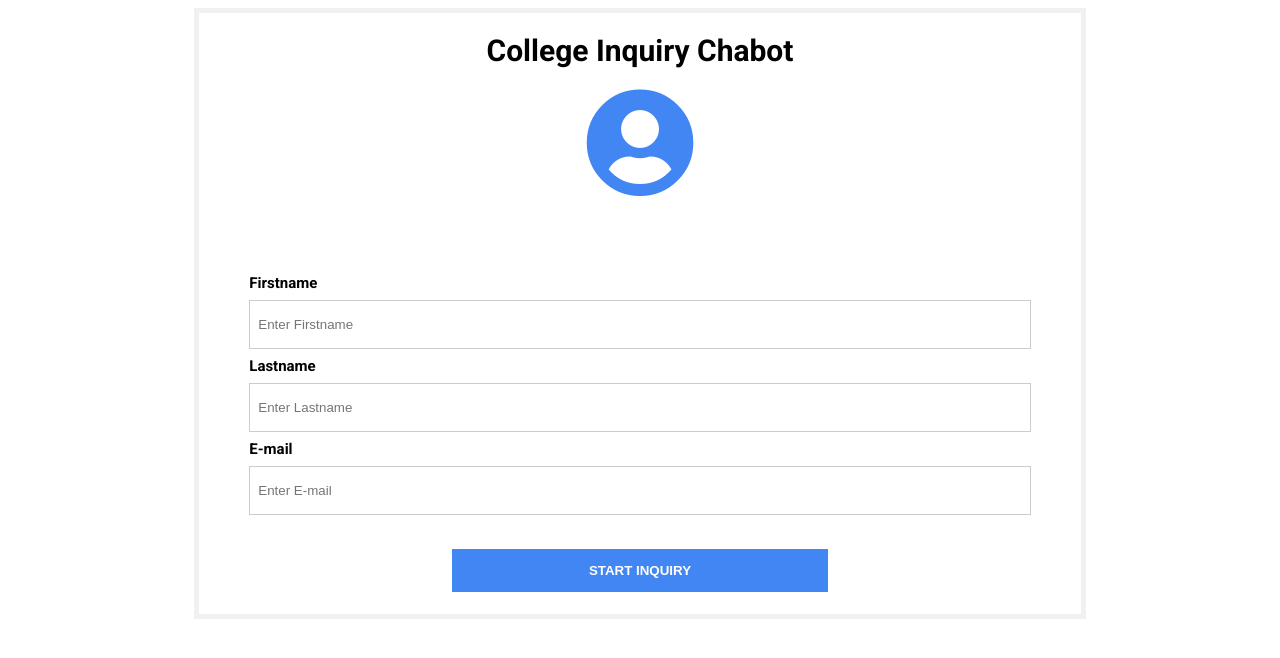
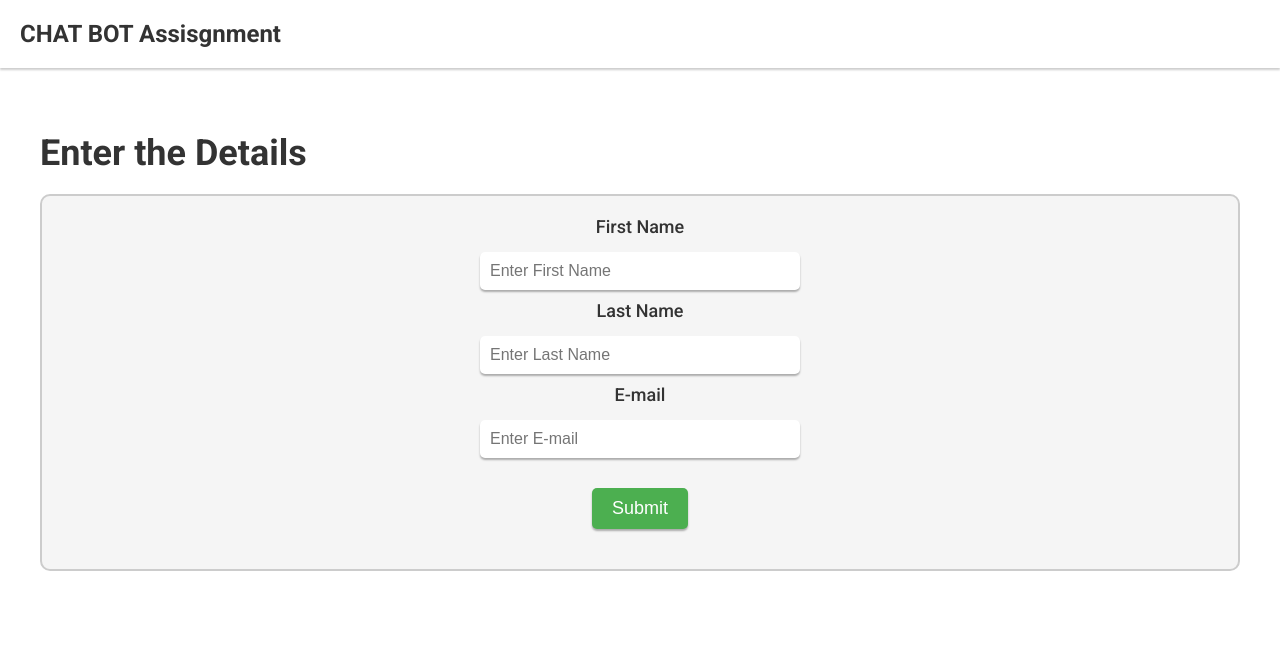
Before and after one commit to JitheshKasi/gcpassignment, a Flask app: page / in a window 1280 px wide. Shown: the top 658 px of the page. Run offline with Flask 2, Linux system fonts and the light colour scheme; some libraries are stand-ins or nearby versions.

Commit message:
Update index.html

```diff
--- a/templates/index.html
+++ b/templates/index.html
@@ -1,88 +1,137 @@
 <!DOCTYPE html>
-<html>
-  <title>college inquiry Chabot</title>
+<html lang="en">
 <head>
-    <link href="https://fonts.googleapis.com/css?family=Roboto:300,400,500,700" rel="stylesheet">
-    <link rel="stylesheet" href="https://use.fontawesome.com/releases/v5.4.1/css/all.css" integrity="sha384-5sAR7xN1Nv6T6+dT2mhtzEpVJvfS3NScPQTrOxhwjIuvcA67KV2R5Jz6kr4abQsz" crossorigin="anonymous">
+  <meta charset="UTF-8">
+  <title>Contact Us</title>
+  <meta name="viewport" content="width=device-width, initial-scale=1.0">
+  <link rel="stylesheet" href="https://fonts.googleapis.com/css2?family=Roboto:wght@400;500;700&display=swap">
   <style>
-      html, body {
+    /* General styles */
+    html {
+      font-size: 16px;
+    }
+
+    body {
+      margin: 0;
+      padding: 0;
+      font-family: 'Roboto', sans-serif;
+      color: #333;
+    }
+
+    /* Header styles */
+    header {
+      background-color: #fff;
+      box-shadow: 0 2px 2px rgba(0, 0, 0, 0.2);
+      padding: 20px;
+    }
+
+    .logo {
+      font-size: 24px;
+      font-weight: 700;
+    }
+
+    /* Main content styles */
+    main {
+      padding: 40px;
+    }
+
+    h1 {
+      font-size: 36px;
+      font-weight: 700;
+      margin-bottom: 20px;
+    }
+
+    /* Form styles */
+    form {
       display: flex;
-      justify-content: center;
-      font-family: Roboto, Arial, sans-serif;
-      font-size: 15px;
+      flex-direction: column;
+      align-items: center;
+      border: 2px solid #ccc;
+      border-radius: 10px;
+      padding: 20px;
+      background-color: #f5f5f5;
     }
-      form {
-      border: 5px solid #f1f1f1;
+
+    label {
+      font-size: 18px;
+      font-weight: 500;
+      margin-bottom: 5px;
     }
-      input[type=text], input[type=password] {
-      width: 100%;
-      padding: 16px 8px;
-      margin: 8px 0;
-      display: inline-block;
-      border: 1px solid #ccc;
-      box-sizing: border-box;
+
+    input[type="text"] {
+      padding: 10px;
+      margin: 10px;
+      border: none;
+      border-radius: 5px;
+      box-shadow: 0 2px 2px rgba(0, 0, 0, 0.3);
+      font-size: 16px;
+      width: 300px;
+      background-color: #fff;
     }
-      .icon {
-      font-size: 110px;
-      display: flex;
-      justify-content: center;
-      color: #4286f4;
+
+    button[type="submit"] {
+      padding: 10px 20px;
+      margin: 20px;
+      border: none;
+      border-radius: 5px;
+      font-size: 18px;
+      background-color: #4CAF50;
+      color: #fff;
+      cursor: pointer;
+      box-shadow: 0 2px 2px rgba(0, 0, 0, 0.3);
+      transition: transform 0.3s ease-in-out;
     }
-      button {
-      background-color: #4286f4;
-      color: white;
-      padding: 14px 0;
-      margin: 10px 0;
-      border: none;
-      cursor: grab;
-      width: 48%;
+
+    button[type="submit"]:hover {
+      background-color: #3e8e41;
+      transform: rotateY(180deg);
     }
-      h1 {
-      text-align:center;
-      fone-size:18;
+
+    /* Footer styles */
+    footer {
+      background-color: #333;
+      color: #fff;
+      padding: 20px;
+      text-align: center;
     }
-      button:hover {
-      opacity: 0.8;
+
+    /* Animations */
+    .form-submitting {
+      animation: pulse 1s linear infinite;
     }
-      .formcontainer {
-      text-align: center;
-      margin: 24px 50px 12px;
+
+    @keyframes pulse {
+      0% {
+        transform: scale(1);
       }
-      .container {
-      padding: 16px 0;
-      text-align:left;
+      50% {
+        transform: scale(1.05);
       }
-      span.psw {
-      float: right;
-      padding-top: 0;
-      padding-right: 15px;
+      100% {
+        transform: scale(1);
       }
-      /* Change styles for span on extra small screens */
-      @media screen and (max-width: 300px) {
-      span.psw {
-      display: block;
-      float: none;
     }
   </style>
 </head>
 <body>
-    <form action="{{url_for('startinquiry')}}" method="POST">
-      <h1>College Inquiry Chabot</h1>
-      <div class="icon">
-	 <i class="fas fa-user-circle"></i>
-      </div>
+  <header>
+    <div class="logo">CHAT BOT Assisgnment</div>
+  </header>
 
-      <div class="formcontainer">
-      <div class="container">
-		<div>{{ message }}</div> <br><br>
-        <label for="ufname"><strong>Firstname</strong></label>
-        <input type="text" placeholder="Enter Firstname" name="ufname" required>
-	  <label for="ulname"><strong>Lastname</strong></label>
-        <input type="text" placeholder="Enter Lastname" name="ulname" required>
-        <label for="mail"><strong>E-mail</strong></label>
+  <main>
+    <h1>Enter the Details</h1>
+
+    <form id="contact-form">
+      <label for="ufname">First Name</label>
+      <input type="text" placeholder="Enter First Name" name="ufname" required>
+
+      <label for="ulname">Last Name</label>
+      <input type="text" placeholder="Enter Last Name" name="ulname" required>
+
+      <label for="mail">E-mail</label>
       <input type="text" placeholder="Enter E-mail" name="mail" required>
-      </div>
-      <button type="submit"><strong>START INQUIRY</strong></button>
-    </form>
+
+      <button type="submit">Submit</button>
+</main>
 </body>
 </html>
```
Lines whose indentation alone changed are shown as unchanged.
